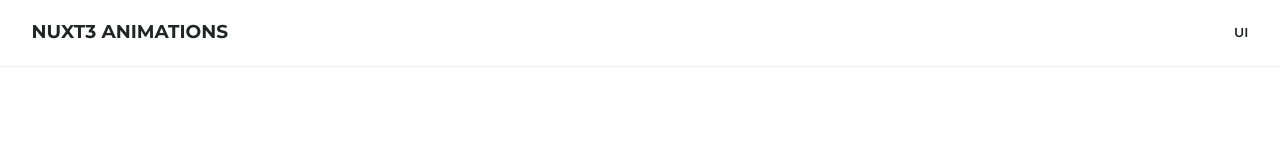
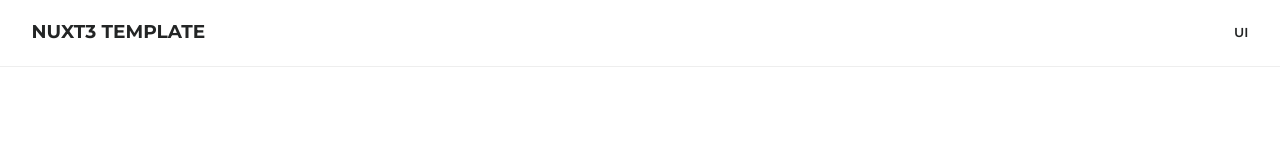
Before and after one commit to marten-mertan/nuxt3-template, a Nuxt app: page / in a window 1280 px wide. Shown: the top 160 px of the page. Built offline with nearby package versions, Linux system fonts and the light colour scheme.

Commit message:
fix header

```diff
--- a/components/layout/header.vue
+++ b/components/layout/header.vue
@@ -7,10 +7,10 @@
     <div :class="[$style.wrapper, 'container']">
       <div :class="$style.title">
         <NuxtLink
-          href="/"
+          to="/"
           :class="$style.link"
         >
-          Nuxt3 Animations
+          Nuxt3 Template
         </NuxtLink>
       </div>
       <LayoutHeaderMenu />
```
